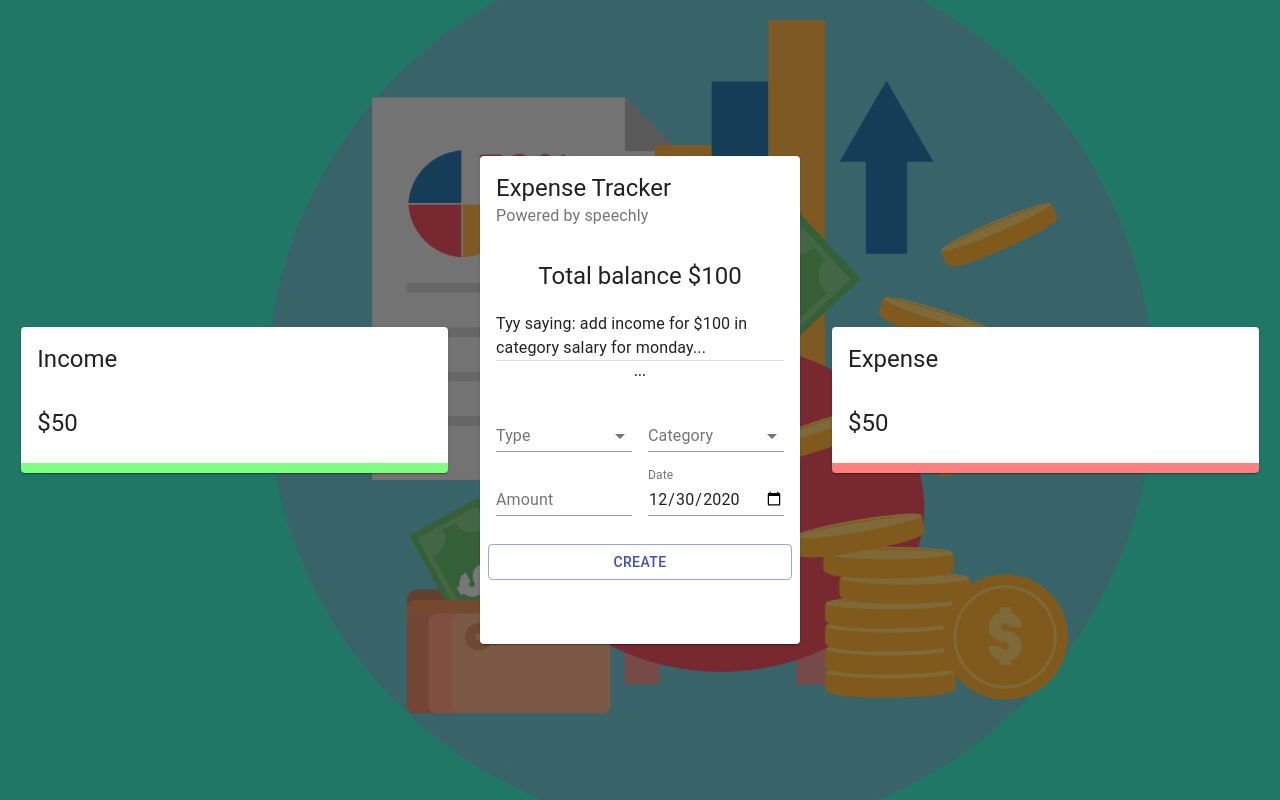
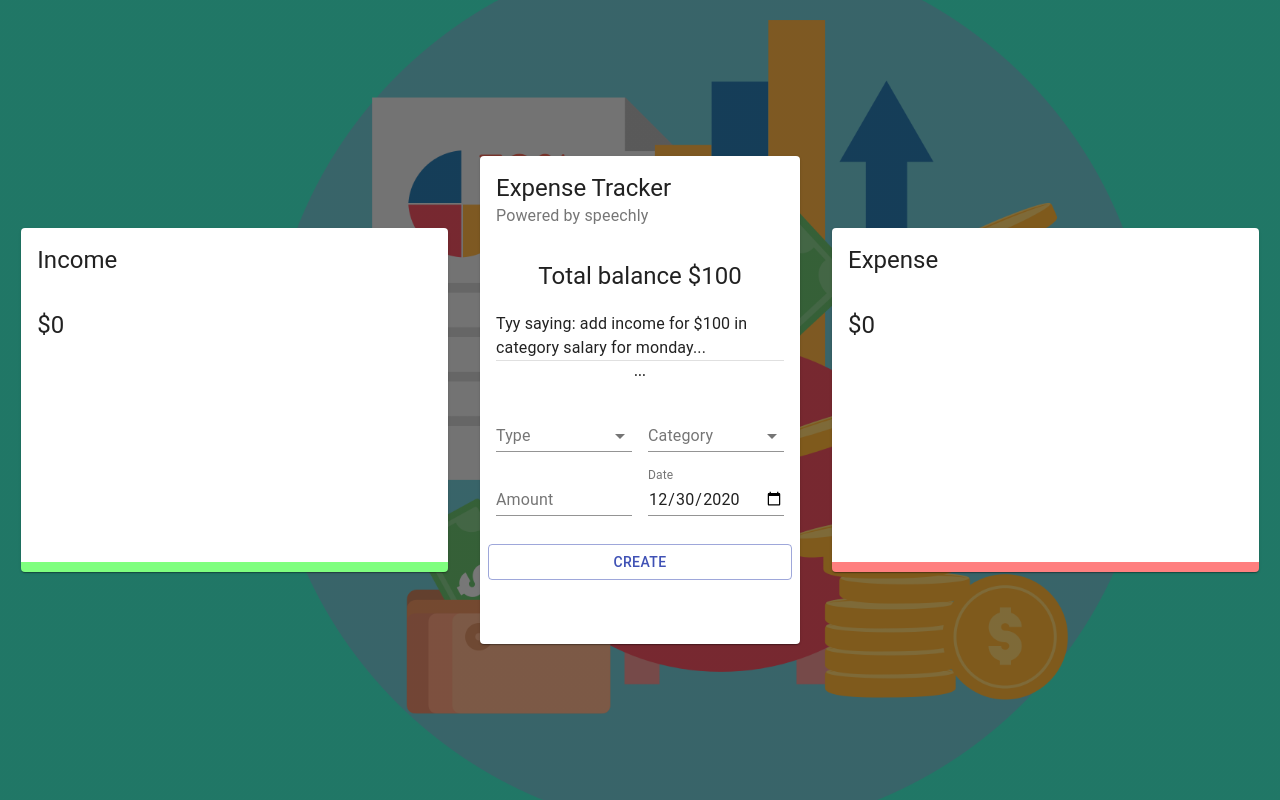
Before and after one commit to a-saran/Expense-tracker-with-voice-control, a React (Create React App) app: page / in a window 1280 px wide. Built offline with nearby package versions, Linux system fonts and the light colour scheme.

Commit message:
added useTransaction hook

```diff
--- a/src/components/Details/Details.jsx
+++ b/src/components/Details/Details.jsx
@@ -3,15 +3,18 @@ import { Card, CardHeader, CardContent, Typography } from "@material-ui/core";
 import { Doughnut } from "react-chartjs-2";
 
 import useStyles from "./styles";
+import useTransactions from "../../useTransactions";
 
 const Details = ({ title }) => {
   const classes = useStyles();
+  const { total, chartData } = useTransactions(title);
+
   return (
     <Card className={title === "Income" ? classes.income : classes.expense}>
       <CardHeader title={title} />
       <CardContent>
-        <Typography variant="h5">$50</Typography>
-        {/* <Doughnut data="DATA" /> */}
+        <Typography variant="h5">${total}</Typography>
+        <Doughnut data={chartData} />
       </CardContent>
     </Card>
   );
--- /dev/null
+++ b/src/useTransactions.js
@@ -0,0 +1,47 @@
+import { useExpenseTracker } from "./context/context";
+import {
+  incomeCategories,
+  expenseCategories,
+  resetCategories
+} from "./constants/categories";
+
+const useTransactions = title => {
+  resetCategories();
+
+  const { transactions } = useExpenseTracker();
+
+  const transactionsPerType = transactions.filter(t => t.type === title);
+  const total = transactionsPerType.reduce((acc, t) => (acc += t.amount), 0);
+  const categories = title === "Income" ? incomeCategories : expenseCategories;
+
+  let filteredCategories = [];
+
+  transactionsPerType.forEach(t => {
+    const category = categories.find(c => c.type === t.category);
+
+    if (category) {
+      filteredCategories.push({
+        ...category,
+        amount: category.amount + t.amount
+      });
+    }
+  });
+
+  const chartData = {
+    datasets: [
+      {
+        data: filteredCategories.map(c => c.amount),
+        backgroundColor: filteredCategories.map(c => c.color)
+      }
+    ],
+    labels: filteredCategories.map(c => c.type)
+  };
+
+  return {
+    filteredCategories,
+    total,
+    chartData
+  };
+};
+
+export default useTransactions;
```
Also changed, not shown: 1 other file (tests, documents, lock files or other folders).
